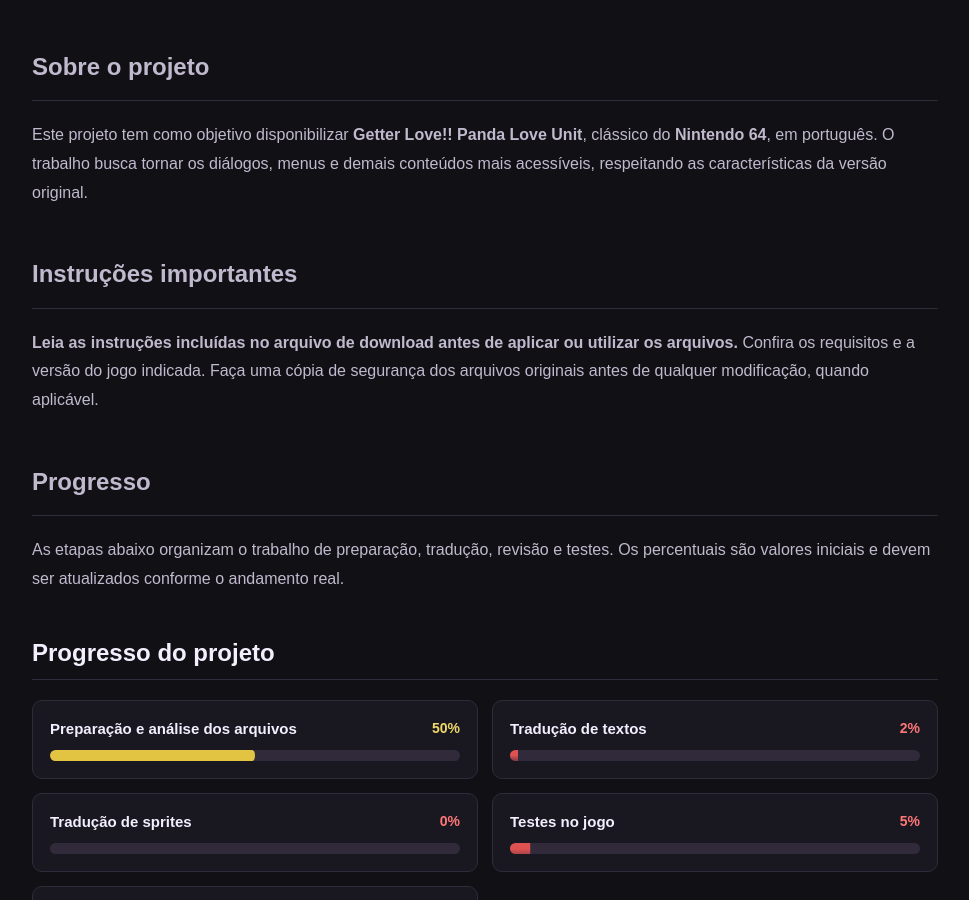
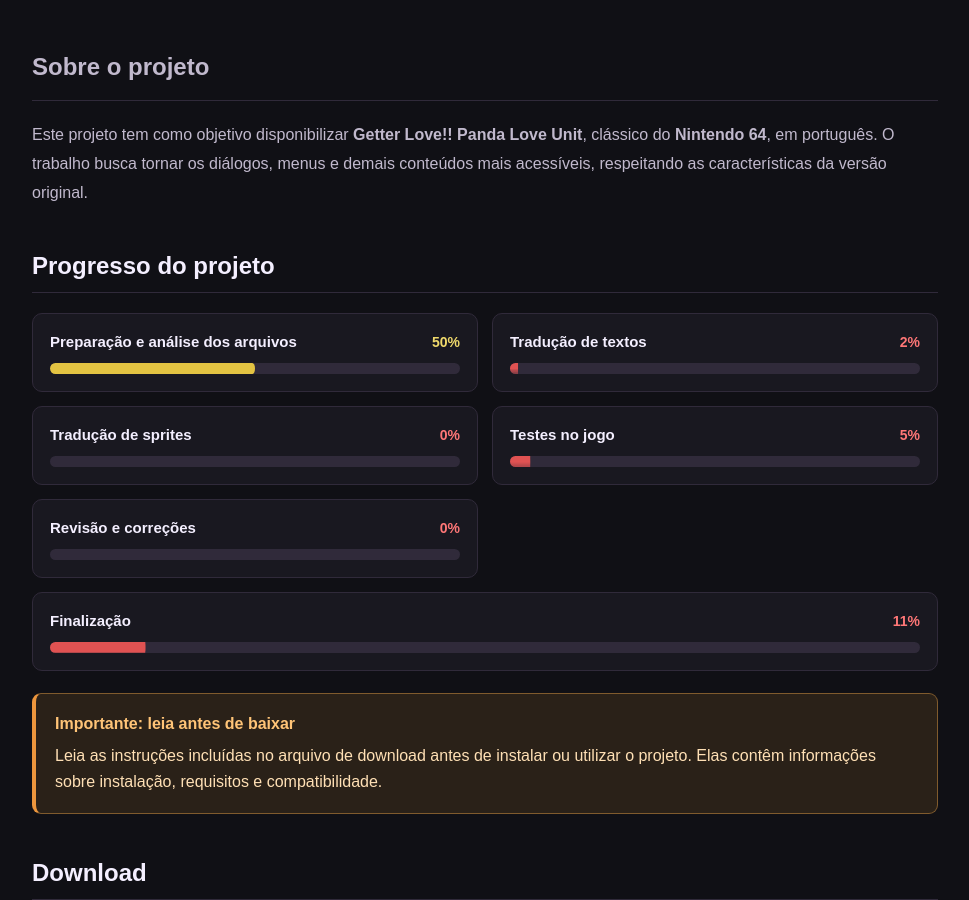
Before and after one commit to TemplarioK1/covil-secreto, a Jekyll site: the page built from _projetos/getter-love-panda-love-unit.md, in a window 1280 px wide and 900 px high, scrolled down 736 px. Shown: the whole window, without its empty margins (155-1124 px from the left). Built offline with Jekyll 4.4.1, drawn with Linux system fonts in a browser that asks for light colours.

Commit message:
Simplifica descrição dos projetos

```diff
--- a/_projetos/getter-love-panda-love-unit.md
+++ b/_projetos/getter-love-panda-love-unit.md
@@ -34,14 +34,8 @@ game_players: 1–4 jogadores
 game_multiplayer_details: Permite partidas com até quatro participantes, humanos
   ou controlados pelo jogo, no mesmo console. Não possui multiplayer online.
 ---
+
+
 ## Sobre o projeto
 
 Este projeto tem como objetivo disponibilizar **Getter Love!! Panda Love Unit**, clássico do **Nintendo 64**, em português. O trabalho busca tornar os diálogos, menus e demais conteúdos mais acessíveis, respeitando as características da versão original.
-
-## Instruções importantes
-
-**Leia as instruções incluídas no arquivo de download antes de aplicar ou utilizar os arquivos.** Confira os requisitos e a versão do jogo indicada. Faça uma cópia de segurança dos arquivos originais antes de qualquer modificação, quando aplicável.
-
-## Progresso
-
-As etapas abaixo organizam o trabalho de preparação, tradução, revisão e testes. Os percentuais são valores iniciais e devem ser atualizados conforme o andamento real.
```
